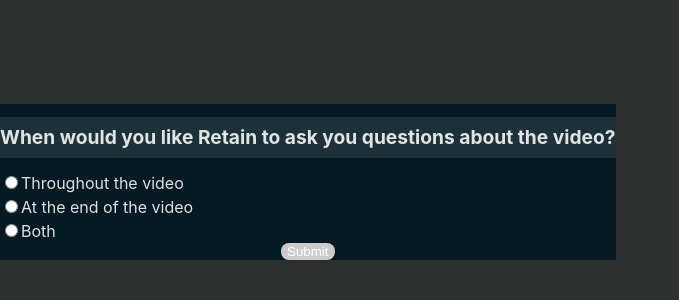
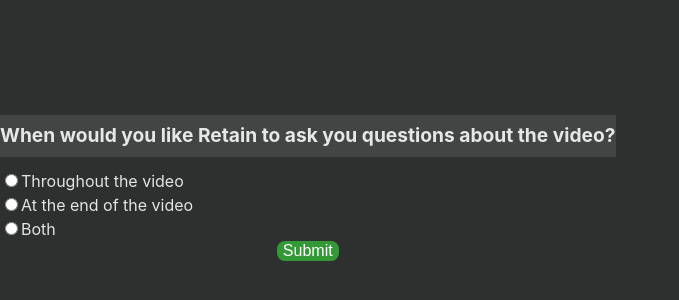
Before and after one commit to pgoel-02/active-recall-extension, a React (Vite) app in the folder react-app/: page / in a window 1280 px wide. Shown: the part 218-518 px from the top of the page, without its empty margins (0-679 px from the left). Built offline with nearby package versions, Linux system fonts and the light colour scheme.

Commit message:
Changed colors for button and initial prompt

```diff
--- a/react-app/src/components/IntroQuestion.css
+++ b/react-app/src/components/IntroQuestion.css
@@ -6,19 +6,20 @@
   cursor: pointer;
   transition: background-color 0.3s ease;
   align-self: center;
+  font-size: 1rem;
 }
 
 .submit-button:hover {
-  background-color: #45a049;
+  background-color: #357e38;
 }
 
 .submit-button:disabled {
-  background-color: #cccccc;
+  background-color: #339937;
   cursor: not-allowed;
 }
 
 .initial-prompt {
-  background-color: rgb(3, 26, 34);
+  background-color: rgb(46, 47, 47);
   width: 100%;
   height: 100%;
   display: flex;
```
